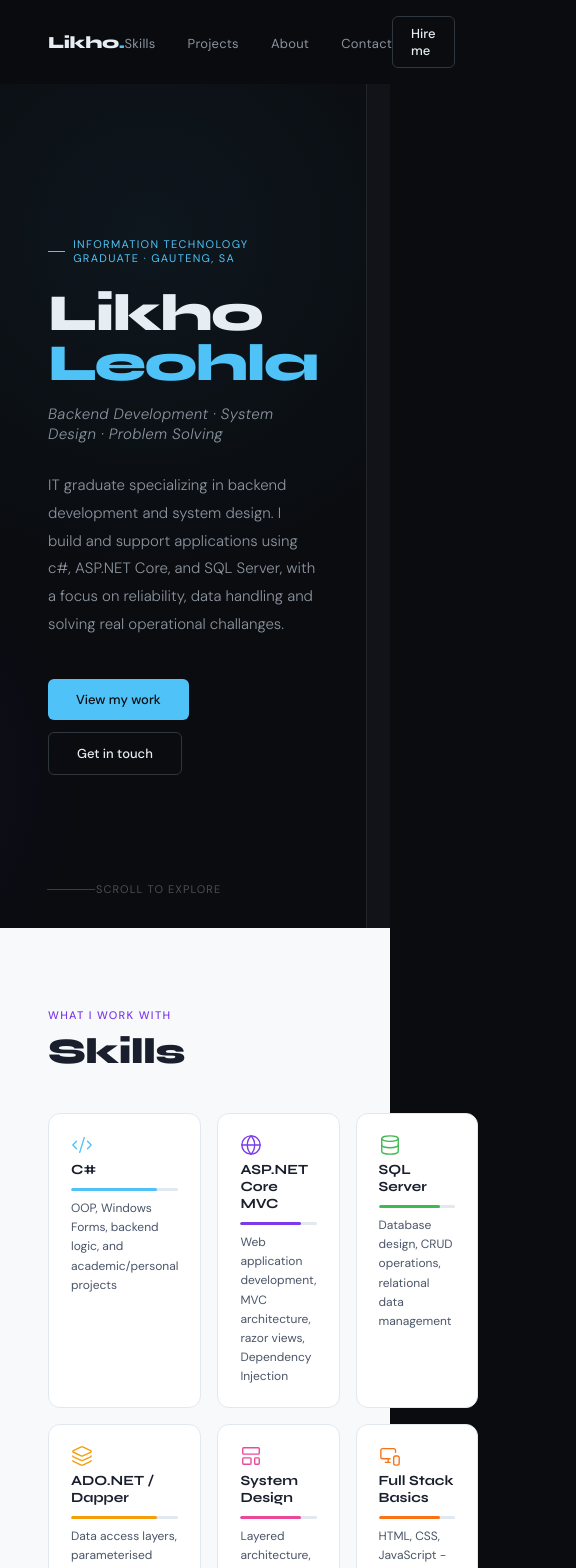
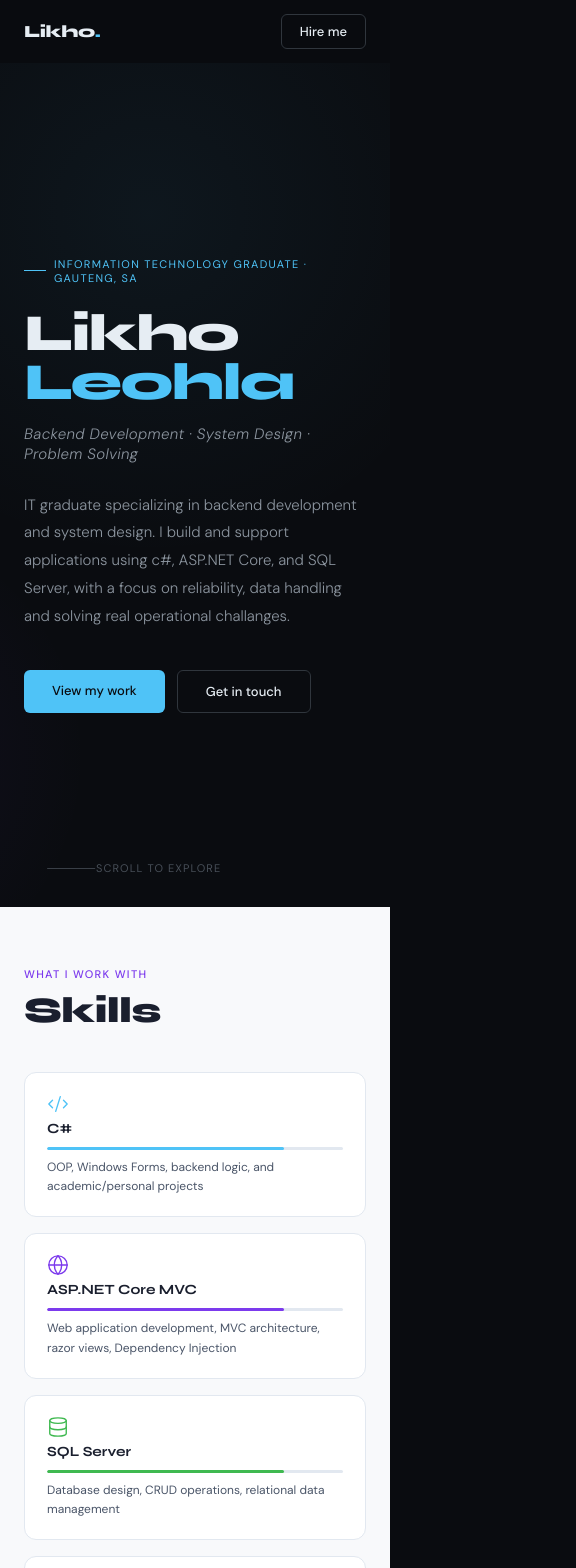
Before and after one commit to Likho-Leo/portfolio, a React (Vite) app: page / in a window 390 px wide. Shown: the top 1568 px of the page, 576 px wide, since content can reach past the window. Built offline with nearby package versions, Linux system fonts and the light colour scheme.

Commit message:
Added animations and made the website responsive

```diff
--- a/src/index.css
+++ b/src/index.css
@@ -645,6 +645,7 @@ nav{
   text-decoration: none;
  }
 
+ /*Footer*/
  footer {
   background: var(--dark);
   border-top: 0.5 solid var(--dark-border);
@@ -661,3 +662,43 @@ nav{
   font-weight: 700;
   color: var(--text-secondary);
  }
+
+ /*Animations*/
+ @keyframes fadeUp {
+  from{
+    opacity: 0;
+    transform: translateY(24px);
+  }
+  to {
+    opacity: 1;
+    transform: translate(0);
+  }
+ }
+
+ .hero-left > * {
+  opacity: 0;
+  animation: fadeUp 0.6s ease forwards;
+ }
+
+ .hero-left > *:nth-child(1) {animation-delay: 0.1s;}
+ .hero-left > *:nth-child(2) {animation-delay: 0.2s;}
+ .hero-left > *:nth-child(3) {animation-delay: 0.3s;}
+ .hero-left > *:nth-child(4) {animation-delay: 0.4s;}
+ .hero-left > *:nth-child(5) {animation-delay: 0.5s;}
+
+ /*Reponsive*/
+ @media (max-width: 900px) {
+  nav { padding: 14px 24px; }
+  .nav-links {display: none;}
+  .hero {grid-template-columns: 1fr;}
+  .hero-right {display: none;}
+  .hero-left {padding: 60px 24px;}
+  .skills-section, .projects-section, .about-section, .contact-sesction {padding: 60px 24px;}
+  .skills-grid, .projects-grid {grid-template-columns: 1fr 1fr;}
+  .about-grid, .contact-section {grid-template-columns: 1fr;}
+  footer { padding: 16px 24px; flex-direction: column; gap: 8px; text-align:center}
+ }
+
+ @media (max-width: 600px) {
+  .skills-grid, .projects-grad {grid-template-columns: 1fr;}
+ }
```
